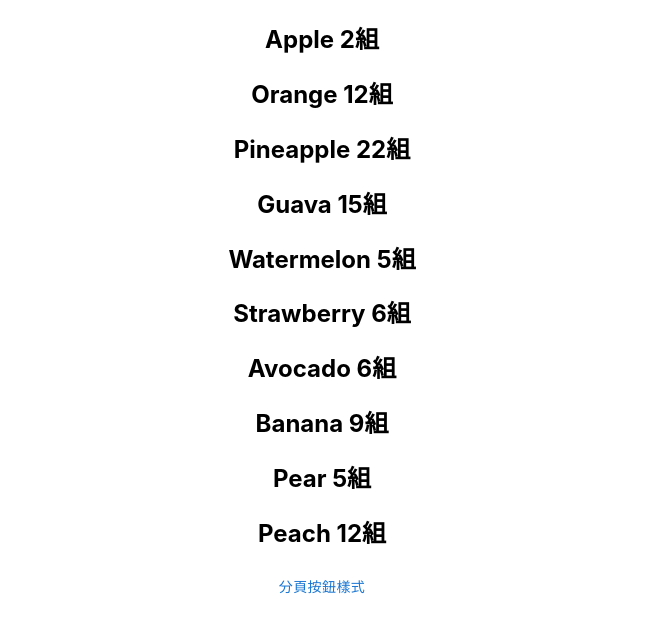
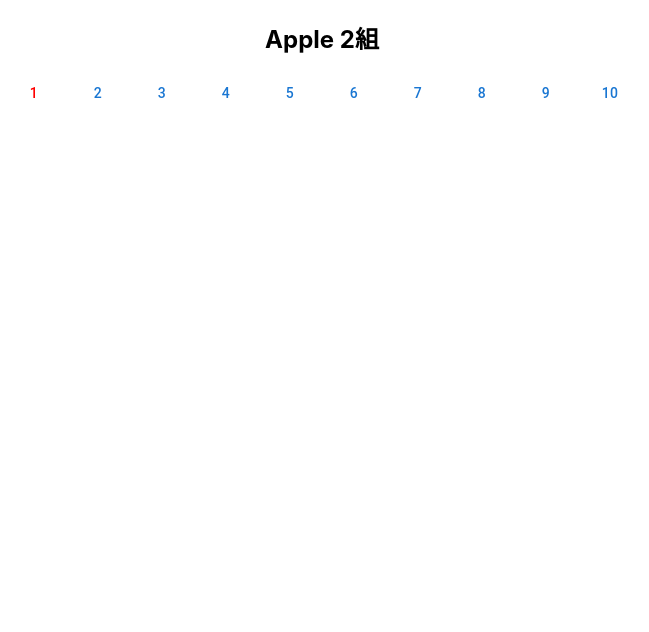
Before and after one commit to wiwi1234/react_interview, a React (Create React App) app: page /interview in a window 1280 px wide. Shown: the top 632 px of the page, without its empty margins (318-967 px from the left). Built offline with nearby package versions, Linux system fonts and the light colour scheme.

Commit message:
no message

```diff
--- a/src/App.js
+++ b/src/App.js
@@ -2,6 +2,8 @@
 import Home from './pages/index'
 import Interview from './pages/Interview'
 import './App.css';
+import Counter from "./pages/Counter";
+import Test from "./pages/test";
 
 function App() {
 	return (
@@ -9,6 +11,7 @@
 			<Routes>
 				<Route path="/" element={<Home />} />
 				<Route path="/interview" element={<Interview />} />
+				<Route path="/counter" element={<Counter />} />
 			</Routes>
 		</div>
 	);
--- /dev/null
+++ b/src/component/pagination.js
@@ -0,0 +1,15 @@
+import { Button } from "@mui/material"
+
+const Pagination = ({ btnArray = [], currentPage = 0, setCurrentPage = () => { } }) => {
+  return (
+    <>
+      {
+        btnArray.map(e =>
+          <Button style={{ color: (currentPage + 1) === e && 'red' }} onClick={() => setCurrentPage(e - 1)}>{e}</Button>
+        )
+      }
+    </>
+  )
+}
+
+export default Pagination
--- a/src/pages/Counter.js
+++ b/src/pages/Counter.js
@@ -2,8 +2,23 @@
 import { useEffect, useState } from "react"
 
 const Counter = () => {
+  const [counter, setCounter] = useState(1)
+  const [bigCounter, setBigCounter] = useState(1)
+  const [largeCounter, setLargeCounter] = useState(1)
+
+  // [TIP]: handle side effect
+  useEffect(() => {
+    setBigCounter(counter * 2)
+    setLargeCounter(counter * 3)
+  }, [counter])
+
   return (
     <>
+      <h3>{counter}</h3>
+      <h2>{bigCounter}</h2>
+      <h1>{largeCounter}</h1>
+      <Button onClick={() => setCounter(counter - 1) }>前一步</Button>
+      <Button onClick={() => setCounter(counter + 1) }>後一步</Button>
     </>
   )
 }
--- a/src/pages/Interview.js
+++ b/src/pages/Interview.js
@@ -1,19 +1,40 @@
 import { Button } from "@mui/material"
+import { useCallback, useEffect, useLayoutEffect, useMemo, useState } from "react"
+import Pagination from "../component/pagination"
 import { FRUIT } from '../constants/data'
 
+
 const Interview = () => {
-  const SIZE = 0
+  const SIZE = 1
+  const [currentPage, setCurrentPage] = useState(0)
 
-  /** 自訂義變數大小:SIZE, 利用此變數讓 FRUIT(Data變數) 擁有分頁的功能 , 並盡可能的優化。 */
+  /** 自訂義變數大小:SIZE, 利用此變數讓 FRUIT(Data變數) 擁有分頁的功能, 並盡可能的優化。 e.g: Size = 5 , 一頁五筆資料 */
+
+  const totalGroup = Math.ceil(FRUIT.length / SIZE)
+
+  // [TIP]: get pagination data
+  const getBtnArray = (totalCount) => {
+    console.log('start')
+    let array = []
+    for (let i = 1; i <= totalCount; i++) {
+      array.push(i)
+    }
+    return array
+  }
+
+  // const btnArray = getBtnArray(totalGroup)
+
+  // [TIP]: reduce unnecessary function rerender
+  const btnArray = useMemo(() => getBtnArray(totalGroup), [totalGroup])
 
   return (
     <>
       {
-        FRUIT.map((e, i) =>
+        FRUIT.slice(0 + (currentPage * SIZE), (currentPage + 1) * SIZE).map((e, i) =>
           <h2 key={`FRUIT_${i}`}>{e.name} {e.quantity}組</h2>
         )
       }
-      <Button>{'分頁按鈕樣式'}</Button>
+      <Pagination currentPage={currentPage} setCurrentPage={setCurrentPage} btnArray={btnArray} />
     </>
   )
 }
--- a/src/pages/index.js
+++ b/src/pages/index.js
@@ -8,7 +8,12 @@
         <h1>Hi Candidate：）</h1>
       </main>
       <nav>
+        <li>
           <Link to="/interview">Interview</Link>
+        </li>
+        <li>
+          <Link to="/counter">Counter</Link>
+        </li>
       </nav>
     </>
   )
--- /dev/null
+++ b/src/pages/test.js
@@ -0,0 +1,8 @@
+
+const Test = () => {
+  return (
+    <h1>Test</h1>
+  )
+}
+
+export default Test
```
Also changed, not shown: 1 other file (tests, documents, lock files or other folders). Lines whose indentation alone changed are shown as unchanged.
